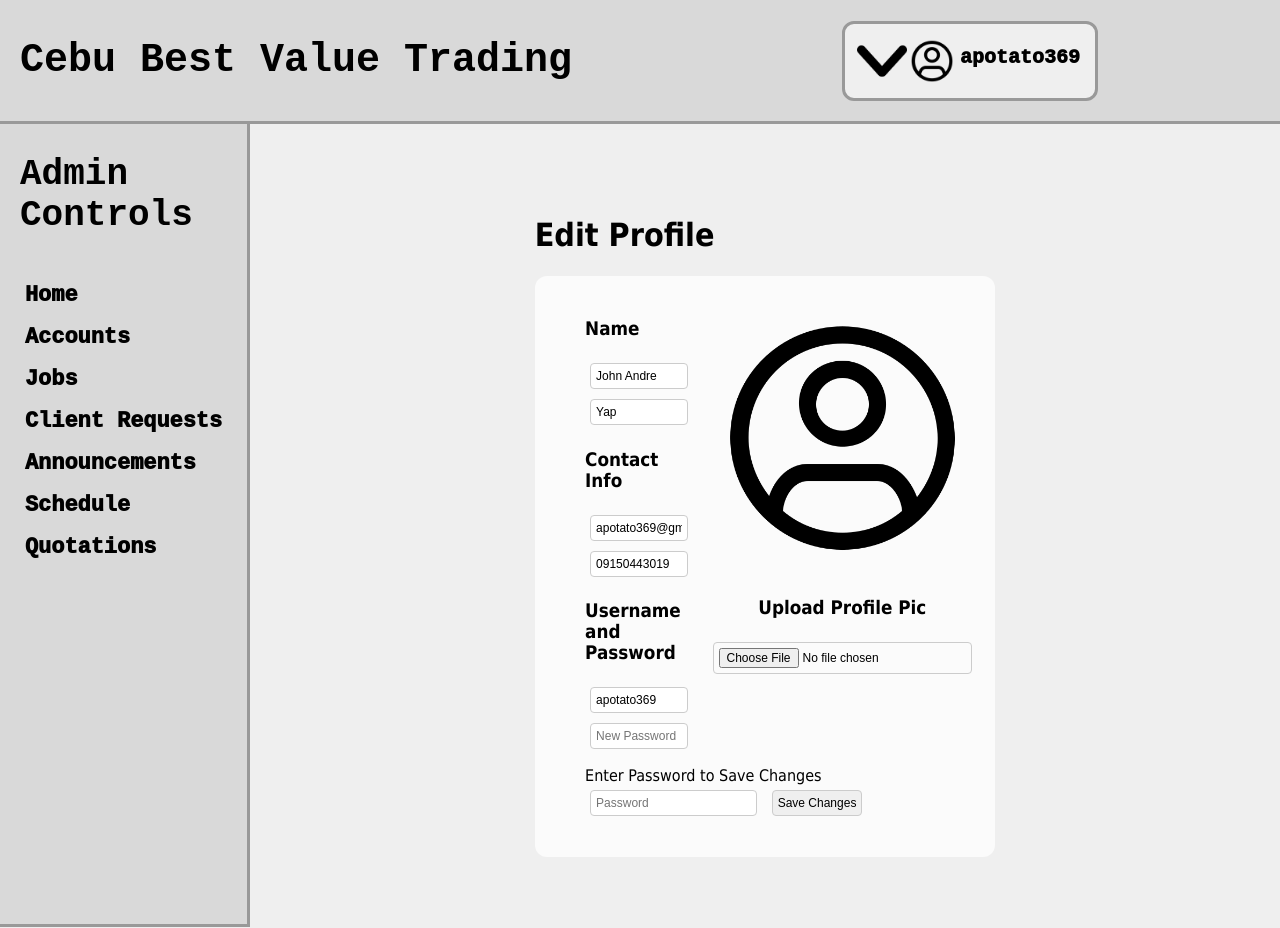
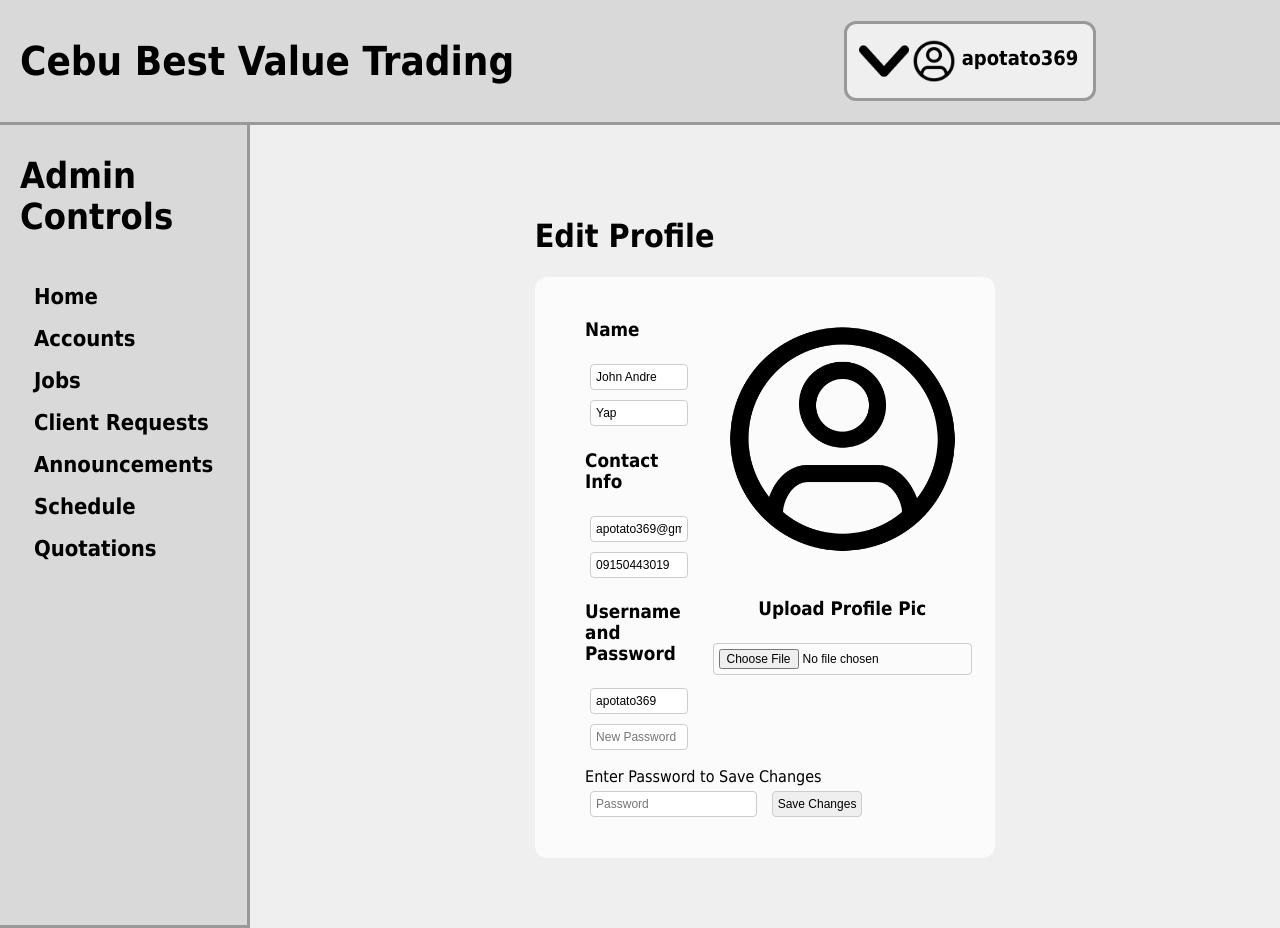
Before and after one commit to apotato369550/web-dev-1-final-project, a PHP site: page /admin/edit-profile.php in a window 1280 px wide. Run offline with PHP 8.4, Linux system fonts and the light colour scheme; a user stored in the database is signed in; data comes from the database, SQL or seed files in the repository.

Commit message:
Changed font for titles and headers

```diff
--- a/admin/admin.css
+++ b/admin/admin.css
@@ -21,7 +21,7 @@ nav {
 .nav-title h1 {
   font-size: 2.5rem;
   font-weight: 1600;
-    font-family: "Courier New", Courier, monospace;
+  font-family: Tahoma, Geneva, Verdana, sans-serif;
 }
 
 .nav-dropdown-menu {
@@ -67,7 +67,7 @@ nav {
 
 .nav-dropdown-button p {
   margin: 10px 3px;
-    font-family: "Courier New", Courier, monospace;
+  font-family: Tahoma, Geneva, Verdana, sans-serif;
   font-size: 1.25rem;
   font-weight: 1000;
 }
@@ -93,7 +93,7 @@ nav {
 .nav-dropdown-content a {
   text-decoration: none;
   color: black;
-    font-family: "Courier New", Courier, monospace;
+  font-family: Tahoma, Geneva, Verdana, sans-serif;
   font-size: 1.25rem;
   font-weight: 1000;
   margin: 0px 0px 15px 0px;
@@ -114,7 +114,7 @@ nav {
 }
 
 .nav-sidebar-title {
-    font-family: "Courier New", Courier, monospace;
+  font-family: Tahoma, Geneva, Verdana, sans-serif;
   font-size: 1.5rem;
   margin-left: 20px;
 }
@@ -125,7 +125,7 @@ nav {
   margin: 0px;
 }
 
-.nav-sidebar-content li{
+.nav-sidebar-content li {
   margin: 17px;
 }
 
@@ -133,7 +133,7 @@ nav {
   text-decoration: none;
   color: black;
   font-size: 1.37rem;
-    font-family: "Courier New", Courier, monospace;
+  font-family: Tahoma, Geneva, Verdana, sans-serif;
   font-weight: 1000;
 }
 
@@ -169,7 +169,6 @@ nav {
   background-color: rgb(255, 255, 255, 0.75);
 }
 
-
 .edit-profile-container {
   display: flex;
   width: 100vw;
@@ -201,7 +200,7 @@ nav {
   padding: 5px;
   margin: 5px;
   width: 90%;
-  font-size: .75rem;
+  font-size: 0.75rem;
   border: 1px solid #ccc;
   border-radius: 4px;
 }
@@ -228,7 +227,7 @@ nav {
 .edit-profile-confirm-submit input {
   padding: 5px;
   margin: 5px;
-    font-size: .75rem;
+  font-size: 0.75rem;
   border: 1px solid #ccc;
   border-radius: 4px;
 }
@@ -236,7 +235,7 @@ nav {
 .edit-profile-confirm-submit button {
   padding: 5px;
   margin: 5px;
-    font-size: .75rem;
+  font-size: 0.75rem;
   border: 1px solid #ccc;
   border-radius: 4px;
 }
@@ -465,7 +464,6 @@ nav {
   background-color: rgb(255, 255, 255, 0.75);
 }
 
-
 .manage-jobs-form div {
   margin: auto;
 }
@@ -487,7 +485,6 @@ nav {
   border: 1px solid #ccc;
   border-radius: 4px;
 }
-
 
 .manage-jobs-form textarea {
   padding: 5px;
@@ -529,8 +526,8 @@ nav {
 }
 
 .checkbox-container input:checked {
-    background-color: #4CAF50;
-    border-color: #4CAF50;
+  background-color: #4caf50;
+  border-color: #4caf50;
 }
 
 .checkbox-container input:checked::before {
@@ -640,7 +637,6 @@ nav {
   width: 50%;
 }
 
-
 .request-status-select select {
   padding: 12px;
   margin: 12px;
@@ -683,7 +679,6 @@ nav {
   gap: 30px;
   margin-left: 30px;
 }
-
 
 .manage-quotations-requests-list {
   display: flex;
--- a/client/client.css
+++ b/client/client.css
@@ -21,7 +21,7 @@ nav {
 .nav-title h1 {
     font-size: 2.5rem;
     font-weight: 1600;
-    font-family: "Courier New", Courier, monospace;
+    font-family: Tahoma, Geneva, Verdana, sans-serif;
 }
 
 .nav-dropdown-menu {
@@ -67,7 +67,7 @@ nav {
 
 .nav-dropdown-button p {
     margin: 10px 3px;
-    font-family: "Courier New", Courier, monospace;
+    font-family: Tahoma, Geneva, Verdana, sans-serif;
     font-size: 1.25rem;
     font-weight: 1000;
 }
@@ -93,7 +93,7 @@ nav {
 .nav-dropdown-content a {
     text-decoration: none;
     color: black;
-    font-family: "Courier New", Courier, monospace;
+    font-family: Tahoma, Geneva, Verdana, sans-serif;
     font-size: 1.25rem;
     font-weight: 1000;
     margin: 0px 0px 15px 0px;
--- a/style.css
+++ b/style.css
@@ -35,7 +35,7 @@ body {
 .index-login-container h1 {
   font-size: 5.5rem;
   margin-bottom: 17px;
-  font-family: "Courier New", Courier, monospace;
+  font-family: Tahoma, Geneva, Verdana, sans-serif;
 }
 
 .index-login input {
@@ -117,7 +117,7 @@ body {
 .register-title-container h1{
   font-size: 5rem;
   margin-bottom: 0;
-  font-family: "Courier New", Courier, monospace;
+  font-family: Tahoma, Geneva, Verdana, sans-serif;
 }
 
 .register-form-container {
@@ -205,7 +205,7 @@ body {
 .check-status-title-container h1 {
   font-size: 5rem;
   margin-bottom: 0;
-  font-family: "Courier New", Courier, monospace;
+  font-family: Tahoma, Geneva, Verdana, sans-serif;
   margin-bottom: 5vh;
 }
 
--- a/worker/worker.css
+++ b/worker/worker.css
@@ -21,7 +21,7 @@ nav {
 .nav-title h1 {
     font-size: 2.5rem;
     font-weight: 1600;
-    font-family: "Courier New", Courier, monospace;
+    font-family: Tahoma, Geneva, Verdana, sans-serif;
 }
 
 .nav-dropdown-menu {
@@ -67,7 +67,7 @@ nav {
 
 .nav-dropdown-button p {
     margin: 10px 3px;
-    font-family: "Courier New", Courier, monospace;
+    font-family: Tahoma, Geneva, Verdana, sans-serif;
     font-size: 1.25rem;
     font-weight: 1000;
 }
@@ -93,7 +93,7 @@ nav {
 .nav-dropdown-content a {
     text-decoration: none;
     color: black;
-    font-family: "Courier New", Courier, monospace;
+    font-family: Tahoma, Geneva, Verdana, sans-serif;
     font-size: 1.25rem;
     font-weight: 1000;
     margin: 0px 0px 15px 0px;
```
Lines whose indentation alone changed are shown as unchanged.
